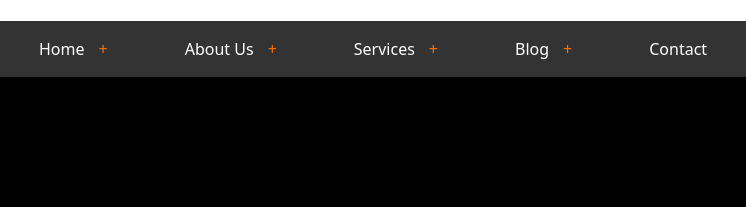
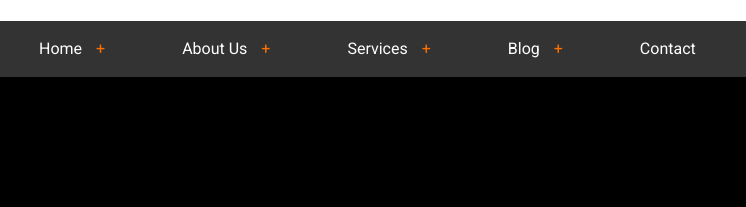
Before and after one commit to codayon/ftn-ngoo, a website: page index.html in a window 1280 px wide. Shown: the part 311-518 px from the top of the page, 16-762 px from the left. Drawn offline with Linux system fonts and the light colour scheme.

Commit message:
add font-roboto

```diff
--- a/index.html
+++ b/index.html
@@ -97,7 +97,7 @@
 
     <!-- header part 3 -->
     <section class="bg-blacka py-4 lg:block">
-      <div class="max-w-container m-auto flex justify-evenly lg:justify-start items-center lg:space-x-[77px] text-white text-[13px] lg:text-[16px]">
+      <div class="max-w-container m-auto flex justify-evenly lg:justify-start items-center lg:space-x-[77px] text-white text-[13px] lg:text-[16px] font-roboto">
         <a href="#" class="hover:text-orangea"
           >Home<span class="text-orangea lg:pl-3.5">+</span></a
         >
```
